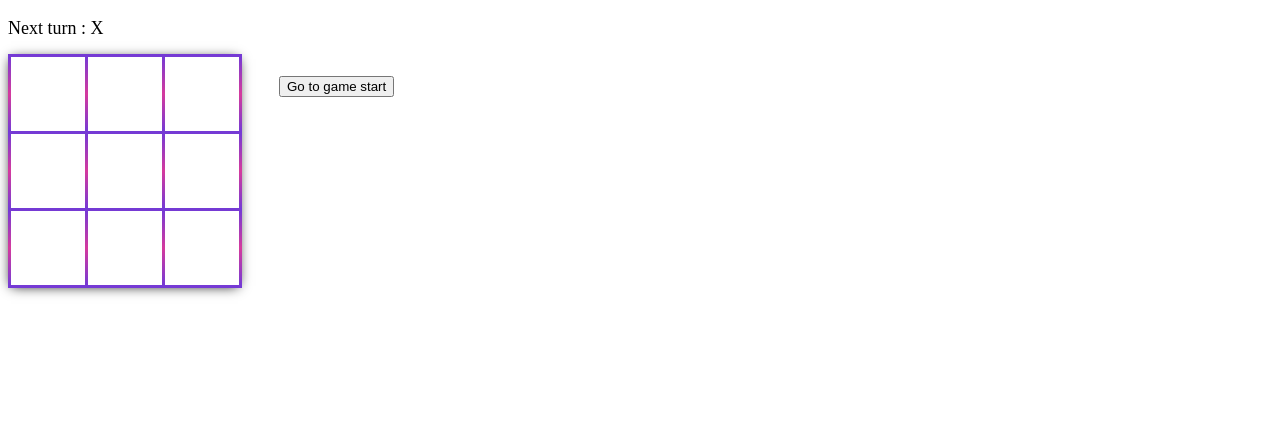
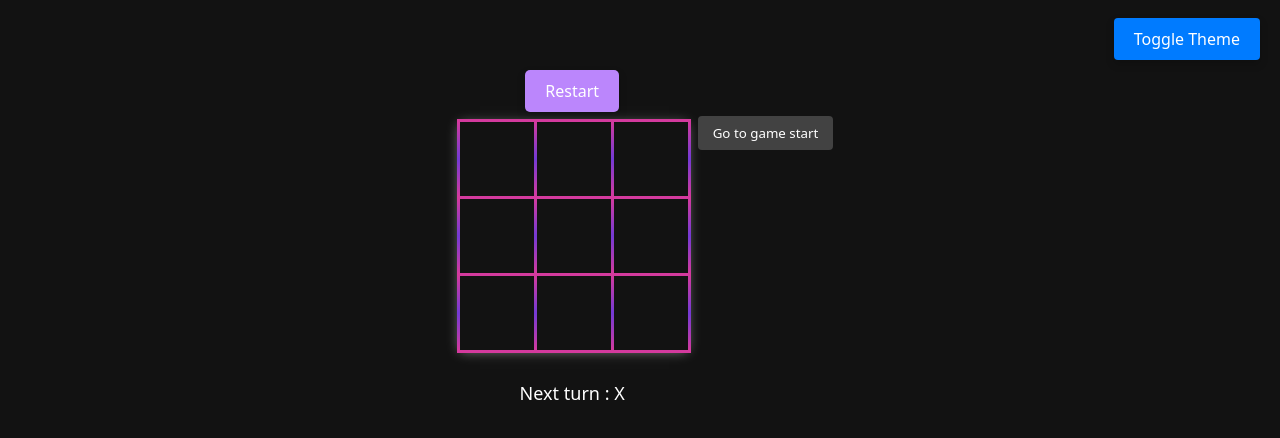
Before and after one commit to aakashdinkarh/Tic-Tac-Toe-Game, a React (Create React App) app: page / in a window 1280 px wide. Shown: the top 438 px of the page. Built offline with nearby package versions, Linux system fonts and the light colour scheme.

Commit message:
save to local storage the theme preference, seo

```diff
--- a/src/Game.tsx
+++ b/src/Game.tsx
@@ -21,9 +21,13 @@ const INITIAL_STATE: I_INITIAL_STATE = {
 };
 
 function Game() {
-	const [history, setHistory] = useState<I_INITIAL_STATE['history']>(INITIAL_STATE.history);
+	const [history, setHistory] = useState<I_INITIAL_STATE['history']>(
+		INITIAL_STATE.history
+	);
 
-	const [currentMove, setCurrentMove] = useState<I_INITIAL_STATE['currentMove']>(INITIAL_STATE.currentMove);
+	const [currentMove, setCurrentMove] = useState<
+		I_INITIAL_STATE['currentMove']
+	>(INITIAL_STATE.currentMove);
 
 	const xIsNext: TxIsNext = currentMove % 2 === 0;
 	const currentSquares: TSquares = history[currentMove];
@@ -38,20 +42,63 @@ function Game() {
 		[history, currentMove]
 	);
 
+	const restartGame = useCallback(() => {
+		setHistory(INITIAL_STATE.history);
+		setCurrentMove(INITIAL_STATE.currentMove);
+	}, []);
+
 	const jumpToMove = useCallback((nextMove: I_INITIAL_STATE['currentMove']) => {
 		setCurrentMove(nextMove);
 	}, []);
 
+	const toggleTheme = () => {
+		const localStorageKey = '--saved--isDarkThemeEnabled';
+		let isDarkThemeEnabled = true;
+		try {
+			const storedKeyResult = localStorage.getItem(localStorageKey);
+			isDarkThemeEnabled =
+				storedKeyResult != null ? JSON.parse(storedKeyResult) : true;
+		} catch {
+			isDarkThemeEnabled = true;
+		}
+		if (isDarkThemeEnabled) {
+			document.body.className = 'light-theme';
+		} else {
+			document.body.className = 'dark-theme';
+		}
+		localStorage.setItem(
+			'--saved--isDarkThemeEnabled',
+			JSON.stringify(!isDarkThemeEnabled)
+		);
+	};
+
 	return (
 		<>
-			<Status squares={currentSquares} xIsNext={xIsNext} />
+			<button
+				onClick={toggleTheme}
+				className='toggle-theme-btn'
+				id='theme-toggle'
+			>
+				Toggle Theme
+			</button>
 
 			<div className='game'>
-				<Board xIsNext={xIsNext} squares={currentSquares} onPlay={handlePlay} />
+				<div className='game-details'>
+					<button onClick={restartGame} className='restart-btn'>
+						Restart
+					</button>
+
+					<Board
+						xIsNext={xIsNext}
+						squares={currentSquares}
+						onPlay={handlePlay}
+					/>
+
+					<Status squares={currentSquares} xIsNext={xIsNext} />
+				</div>
 
 				<Moves history={history} jumpToMove={jumpToMove} />
 			</div>
-			<br />
 		</>
 	);
 }
--- a/src/components/Board.tsx
+++ b/src/components/Board.tsx
@@ -34,7 +34,11 @@ export const Board = ({ xIsNext, squares, onPlay }: IBoard) => {
 			{RENDER_BOARD.map((boardRow, rowIndex) => (
 				<div key={rowIndex} className='board-row'>
 					{boardRow.map((squareId) => (
-						<Square value={squares[squareId]} handleClick={() => handleClick(squareId)} key={squareId} />
+						<Square
+							value={squares[squareId]}
+							handleClick={() => handleClick(squareId)}
+							key={squareId}
+						/>
 					))}
 				</div>
 			))}
--- a/src/components/Moves.tsx
+++ b/src/components/Moves.tsx
@@ -14,12 +14,17 @@ interface IMoves {
 }
 
 export const Moves = ({ history, jumpToMove }: IMoves) => {
+	const reversedHistory = history.slice().reverse();
+
 	return (
 		<ul className='moves'>
-			{history.map((_, move) => {
+			{reversedHistory.map((_, move) => {
+				const moveNumber = history.length - 1 - move;
 				return (
 					<li key={move}>
-						<button onClick={() => jumpToMove(move)}>{getDescription(move)}</button>
+						<button className='move-btn' onClick={() => jumpToMove(moveNumber)}>
+							{getDescription(moveNumber)}
+						</button>
 					</li>
 				);
 			})}
--- a/src/index.tsx
+++ b/src/index.tsx
@@ -3,6 +3,6 @@ import Game from './Game';
 
 import { createRoot } from 'react-dom/client';
 const container = document.getElementById('root');
-const root = createRoot(container!); // createRoot(container!) if you use TypeScript
+const root = createRoot(container!);
 
 root.render(<Game />);
--- a/src/styles/game.css
+++ b/src/styles/game.css
@@ -1,61 +1,143 @@
 * {
 	box-sizing: border-box;
 }
+
 body {
+	font-family: system-ui;
 	font-size: large;
+	position: relative;
 }
+button {
+	font-family: inherit;
+}
+body.light-theme {
+	background-color: #ffffff;
+	color: #333333;
+}
+body.dark-theme {
+	background-color: #121212;
+	color: #ffffff;
+}
+
 .game {
 	display: flex;
+	flex-wrap: wrap;
+	justify-content: center;
+	margin: 60px 10px 10px;
 }
+body.dark-theme .board {
+	box-shadow: 1px 0px 12px -2px rgba(255, 255, 255, 0.5);
+}
+
 .board {
-	box-shadow: 1px 0px 12px -2px black;
+	box-shadow: 1px 0px 12px -2px rgba(0, 0, 0, 0.5);
 	display: inline-block;
 	height: fit-content;
 	width: fit-content;
+	margin: 10px;
 }
 .board-row {
 	display: flex;
 }
+
 .square {
 	font-weight: bold;
-	font-size: xx-large;
+	font-size: 2rem;
 	width: 80px;
 	height: 80px;
 	border-radius: 0;
-	/* #20d7c6  border-color */
 	border: 3px solid;
 	border-image-slice: 1;
 	border-image-source: linear-gradient(#743ad5, #d53a9d, #743ad5);
-	background-color: #fff;
+	background-color: transparent;
 	margin-right: -3px;
 	margin-top: -3px;
 	text-shadow: 3px 3px 4px rgba(117, 26, 26, 0.357);
 }
+body.dark-theme .square {
+	border-image-source: linear-gradient(#d53a9d, #743ad5, #d53a9d);
+	text-shadow: none;
+}
 
+/* restart button -- start -- */
 .restart-btn {
-	margin-top: 10px;
+	margin: 10px auto 0;
 	border: none;
-	font-size: 15px;
-	border-radius: 3px;
+	display: block;
+	font-size: 16px;
+	border-radius: 5px;
+	background-color: #6c63ff;
+	color: white;
+	box-shadow: 0 4px 8px rgba(0, 0, 0, 0.2);
+	padding: 10px 20px;
+	transition: background-color 0.3s, transform 0.2s;
+}
+.restart-btn:hover {
 	background-color: #5b1dc9;
-	color: white;
-	box-shadow: 2px 3px 5px 0px #525252;
-}
-.move-btn {
-	border-radius: 0;
-	border-color: white;
-	padding: 3px 8.5px;
-	background-color: #dfdfdf;
 }
 .restart-btn:active {
 	transform: translateY(2px);
 }
+body.dark-theme .restart-btn {
+	background-color: #bb86fc;
+}
+/* restart button -- end -- */
+
+.status {
+	text-align: center;
+}
+
 .moves {
 	list-style-type: none;
+	margin-top: 56px;
+	padding-left: 0;
 }
+.moves > li:not(:last-of-type) {
+	margin-bottom: 10px;
+}
+.move-btn {
+	border-radius: 4px;
+	border: none;
+	padding: 8px 15px;
+	background-color: #f0f0f0;
+	color: #333;
+	transition: background-color 0.3s, transform 0.2s;
+}
+body.dark-theme .move-btn {
+	background-color: #424242;
+	color: #ffffff;
+}
+body.dark-theme .move-btn:hover,
+body.light-theme .move-btn:hover {
+	background-color: #616161;
+}
+.move-btn:active {
+	transform: translateY(2px);
+}
+/* toggle theme button -- start -- */
+.toggle-theme-btn {
+	position: fixed;
+	top: 18px;
+	right: 20px;
+	border: none;
+	font-size: 16px;
+	border-radius: 4px;
+	background-color: #007bff;
+	color: white;
+	padding: 10px 20px;
+	box-shadow: 0 4px 8px rgba(0, 0, 0, 0.2);
+	transition: background-color 0.3s, transform 0.2s;
+}
+.toggle-theme-btn:hover {
+	background-color: #0056b3;
+}
+.toggle-theme-btn:active {
+	transform: translateY(2px);
+}
+/* toggle theme button -- end -- */
 
-@media only screen and (max-width: 468px) {
-	.game {
-		flex-direction: column;
+@media only screen and (max-width: 768px) {
+	.square {
+		font-size: 1.5rem;
 	}
 }
```
Also changed, not shown: public/index.html (+151 -29 lines).
